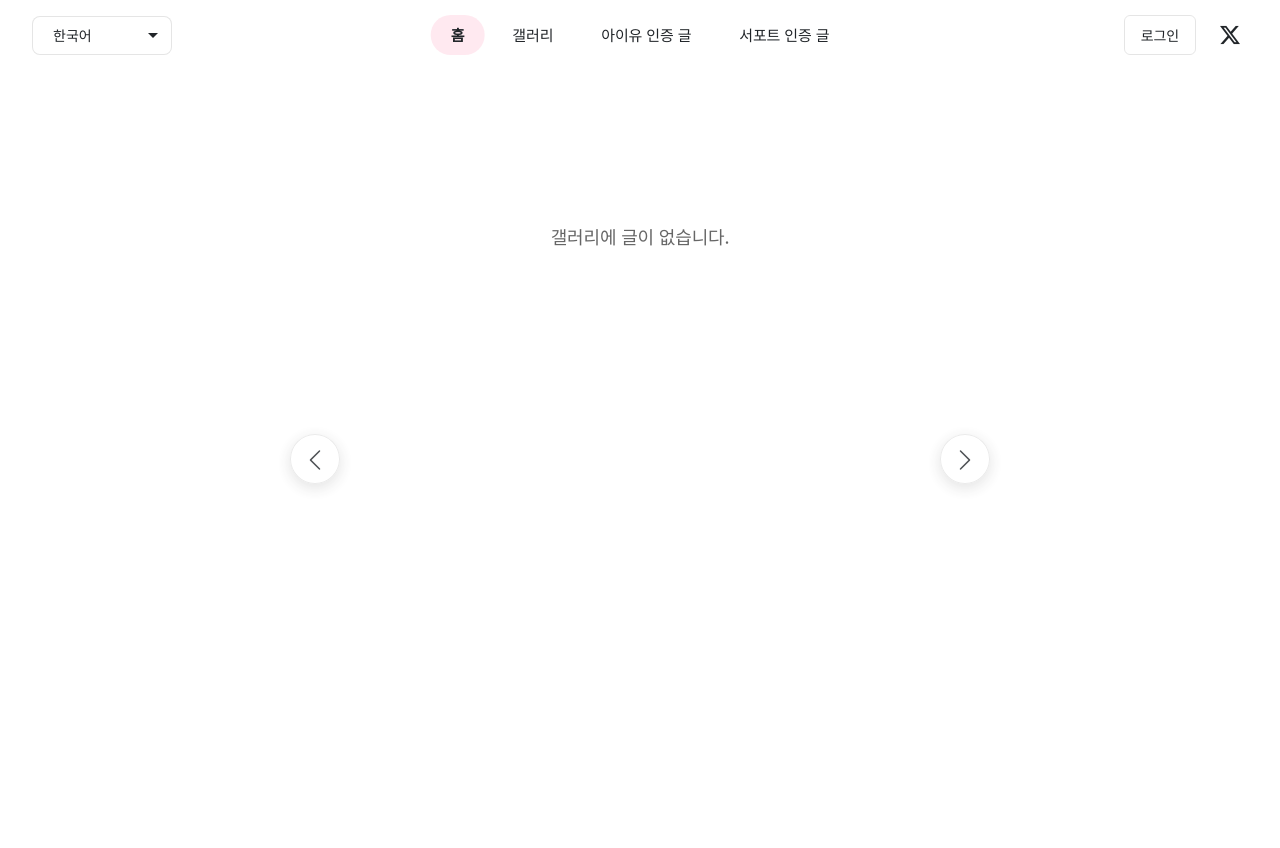
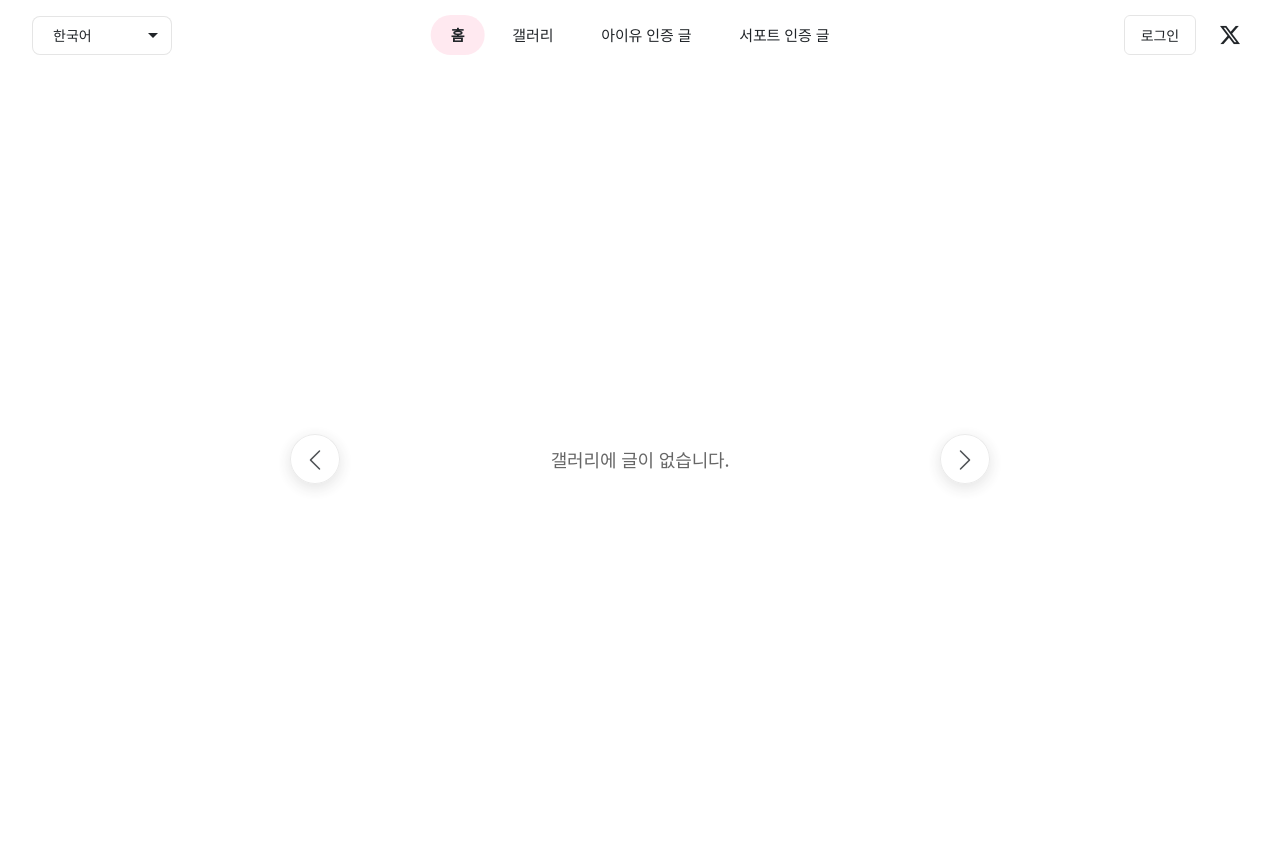
Before and after one commit to Junghyerim0818/iudotcom, a Flask app: page / in a window 1280 px wide. Run offline with Flask 3, Linux system fonts and the light colour scheme; data that the repository does not hold is empty; some libraries are stand-ins or nearby versions.

Commit message:
Add files via upload

```diff
--- a/static/css/base.css
+++ b/static/css/base.css
@@ -783,7 +783,8 @@ a:hover {
 
 .gallery-slider-wrapper {
     overflow: hidden;
-    padding: 2rem 0;
+    height: 100%;              /* 컨테이너 높이를 그대로 사용 */
+    padding: 0;                /* 세로 패딩은 제거해서 중앙 정렬에 영향 없게 */
     display: flex;
     justify-content: center;
     align-items: center;
@@ -800,7 +801,7 @@ a:hover {
 
 .gallery-card-item {
     position: absolute;
-    top: 50%;
+    top: 55%; /* 화면 중앙보다 살짝 아래에 위치시켜 자연스럽게 보이도록 조정 */
     left: 50%;
     width: min(35vw, 500px);
     height: min(70vh, 600px);
```
